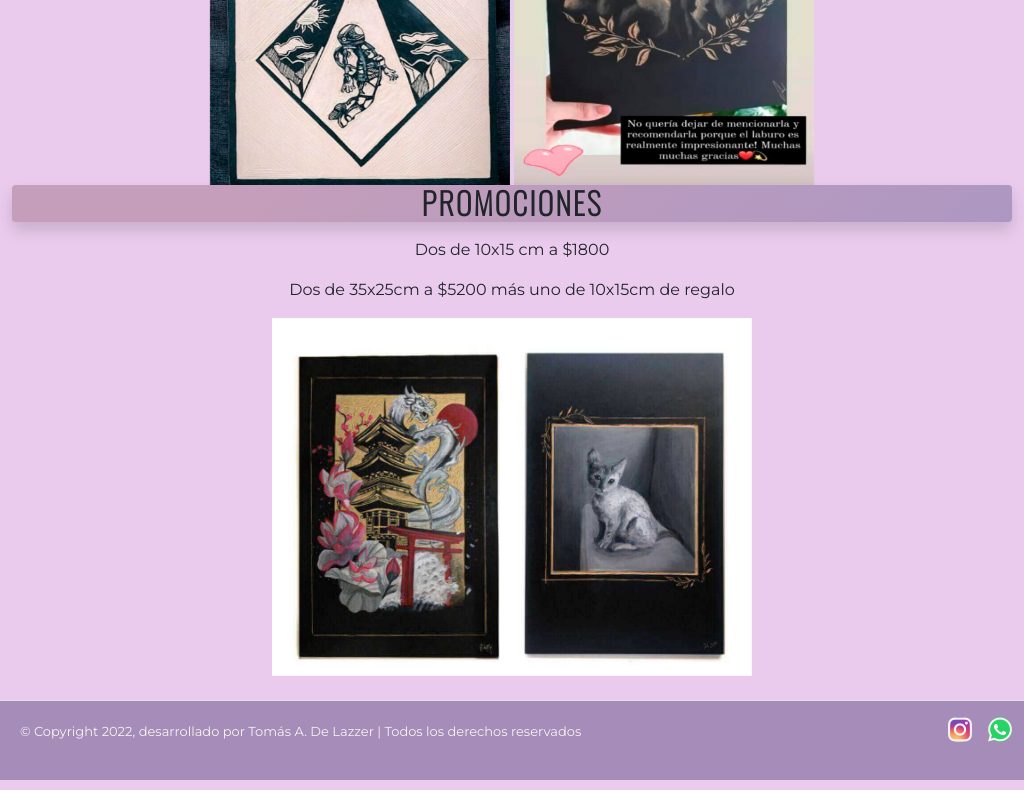
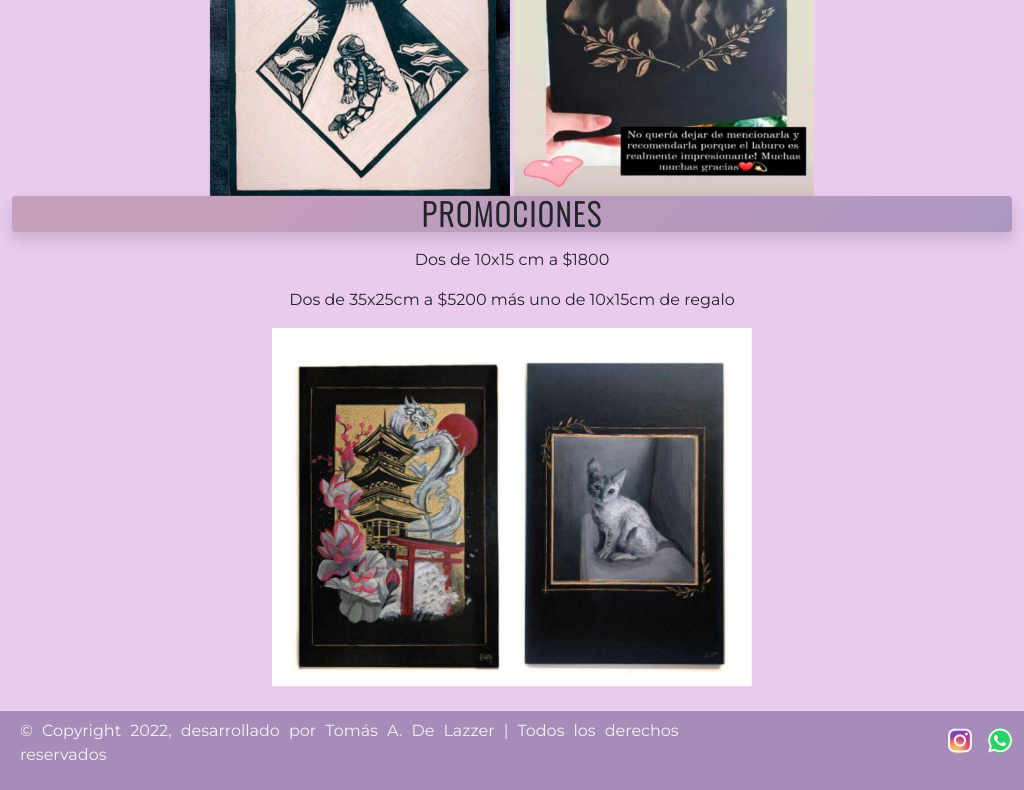
Before and after one commit to delazzer27/tercera-entrega-final, a website: page index.html in a window 1024 px wide. Shown: the part 1149-1939 px from the top of the page. Drawn offline with nearby package versions, Linux system fonts and the light colour scheme; files whose address does not match are found by name.

Commit message:
ultimos detalles

```diff
--- a/scss/_responsive.scss
+++ b/scss/_responsive.scss
@@ -24,10 +24,6 @@
         width: 400px;
         height: 260px;
         text-align: center;
-    }
-
-    .tamanioLetra {
-        font-size: small;
     }
 
     .desaparece {
```
Also changed, not shown: css/destino.css, 1 other file.
